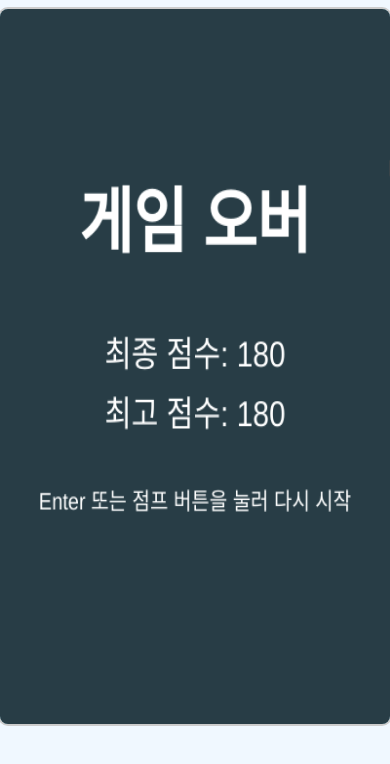
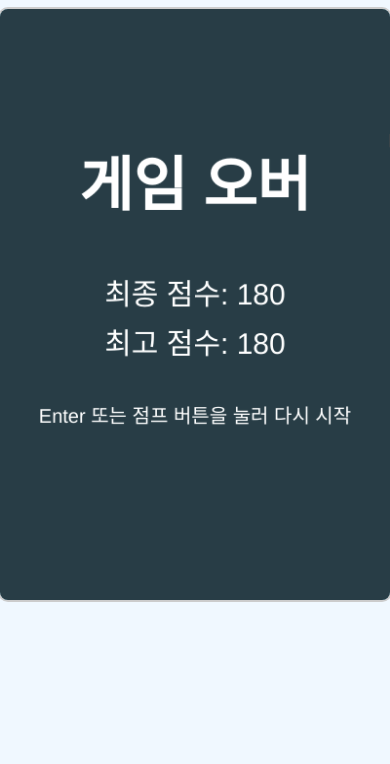
Before and after one commit to daeundan/Duck-Game, a plain HTML site: page index.html in a window 390 px wide. Shown: the part 118-882 px from the top of the page. Before the commit the page ends 844 px from the top, so only its background shows below. Drawn offline with Linux system fonts and the light colour scheme.

Commit message:
design: 모바일 사이즈 조정

```diff
--- a/style.css
+++ b/style.css
@@ -71,3 +71,17 @@ canvas {
         display: none; /* Hide title in landscape to save space */
     }
 }
+
+/* Media query for mobile devices (max-width 768px) */
+@media (max-width: 768px) {
+    body {
+        padding-bottom: 50px; /* Add padding to the bottom */
+    }
+    canvas {
+        max-height: 70vh; /* Limit canvas height to 70% of viewport height */
+    }
+}
+    canvas {
+        max-height: 70vh; /* Limit canvas height to 70% of viewport height */
+    }
+}
```
